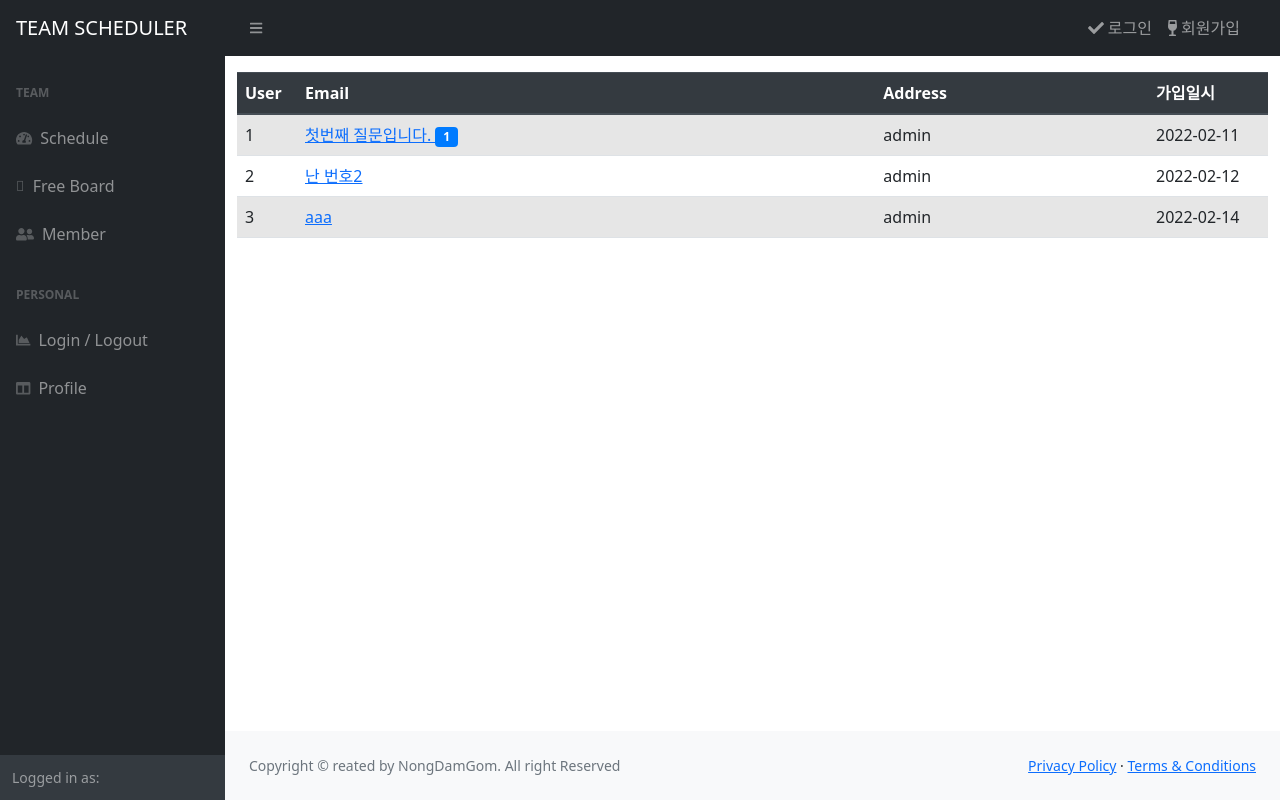
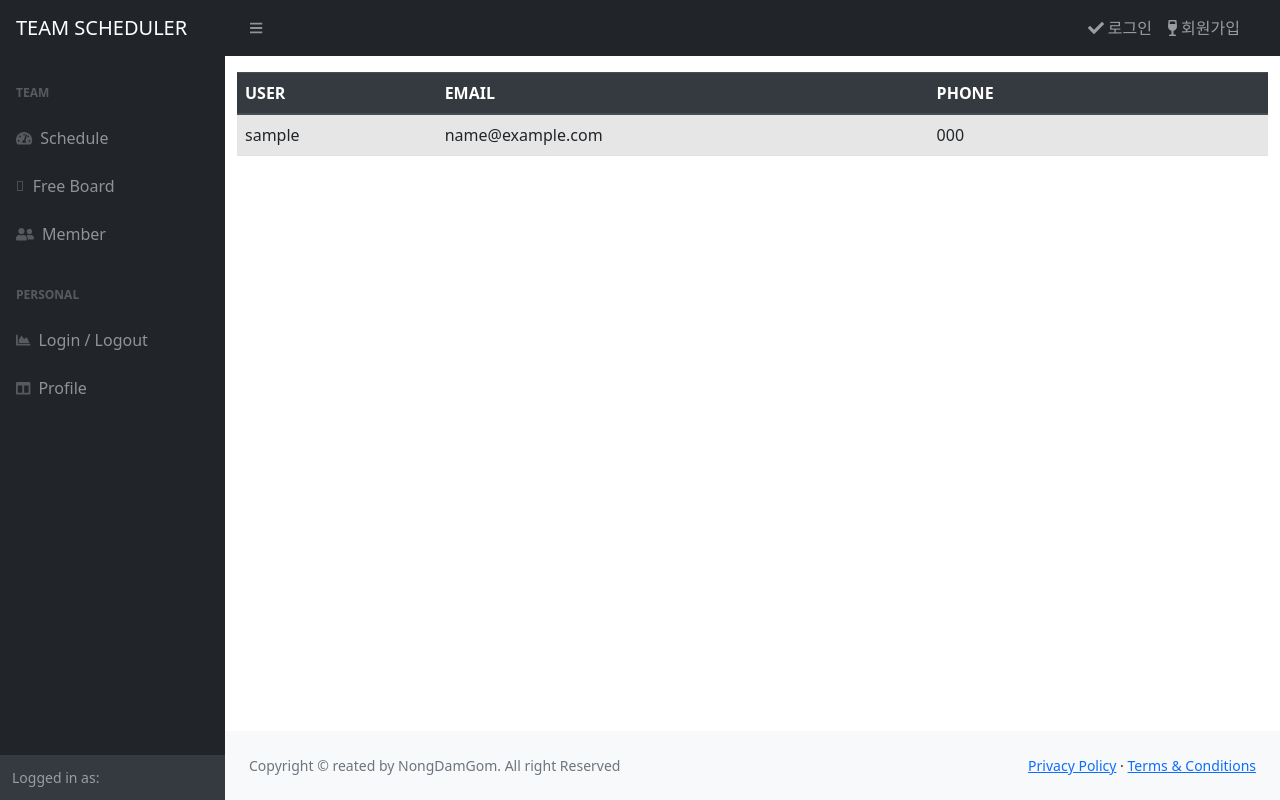
Before and after one commit to SonYongho/Interface_project, a Django app: template templates/common/member.html in a window 1280 px wide. Run offline with Django 4.2, Linux system fonts and the light colour scheme; data comes from the database, SQL or seed files in the repository; both versions use the stored data as it was after the commit; the template is opened without the code that fills it: values that come from a table or form of the project are taken from there, most other values are stand-ins (such as "Sample title", 1, 10 or a date in 2020); some libraries are stand-ins or nearby versions.

Commit message:
모든 멤버 표시

```diff
--- a/templates/common/member.html
+++ b/templates/common/member.html
@@ -4,37 +4,21 @@
     <table class="table table-striped table-hover">
       <thead>
         <tr class="thead-dark">
-          <th style="width: 60px">User</th>
-          <th>Email</th>
-          <th>Address</th>
-          <th style="width: 120px">가입일시</th>
+          <th style="width: 60px">USER</th>
+          <th style="width: 120px">EMAIL</th>
+          <th style="width: 120px">PHONE</th>
         </tr>
       </thead>
       <tbody>
-        {% if question_list %} {% for question in question_list %}
+        {% for username in allusers %}
         <tr>
-          <td>
-            <!-- 번호 = 전체건수 - 시작인덱스 - 현재인덱스 +1-->
-            {{ question.id }}
-          </td>
-          <td>
-            <a href="{% url 'board:detail' question.id %}"> {{ question.subject }} </a>
-            {% if question.answer_set.count > 0 %}
-            <span class="badge badge-pill badge-primary"> {{ question.answer_set.count }}</span>
-            {% endif %}
-          </td>
-          <td>{{ question.author.username}}</td>
-          <td>{{ question.create_date | date:'Y-m-d' }}</td>
-          <!-- H:i:s 시간-->
+          <td>{{ username }}</td>
+          <td>{{ username.email }}</td>
+          <td>{{ username.profile.phone }}</td>
         </tr>
-        {% endfor %} {% else %}
-        <tr>
-          <td colspan="3">질문이 없습니다.</td>
-        </tr>
-        {% endif %}
+        {% endfor %}
       </tbody>
     </table>
-
-    {% endblock %}
   </div>
 </div>
+{% endblock %}
```
Also changed, not shown: users/views.py (+5 -2 lines), db.sqlite3.
